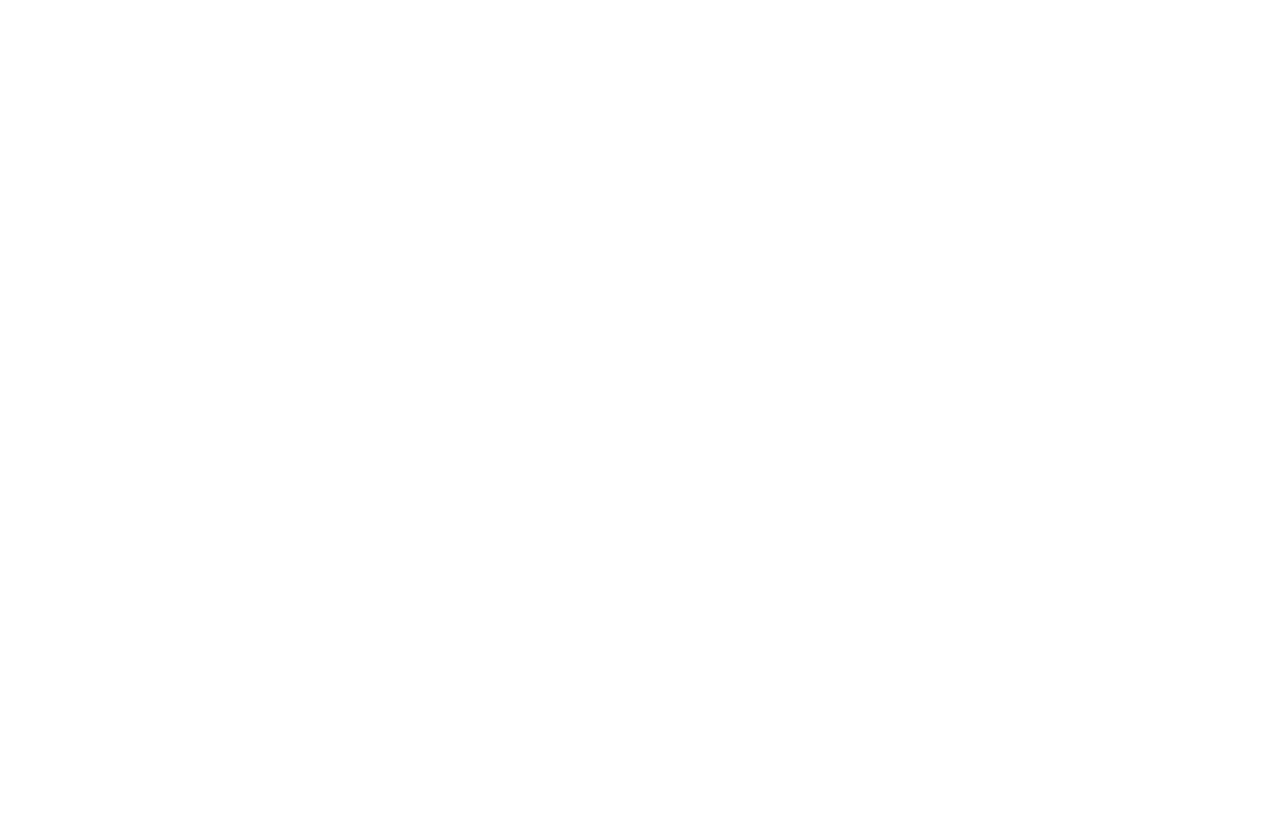
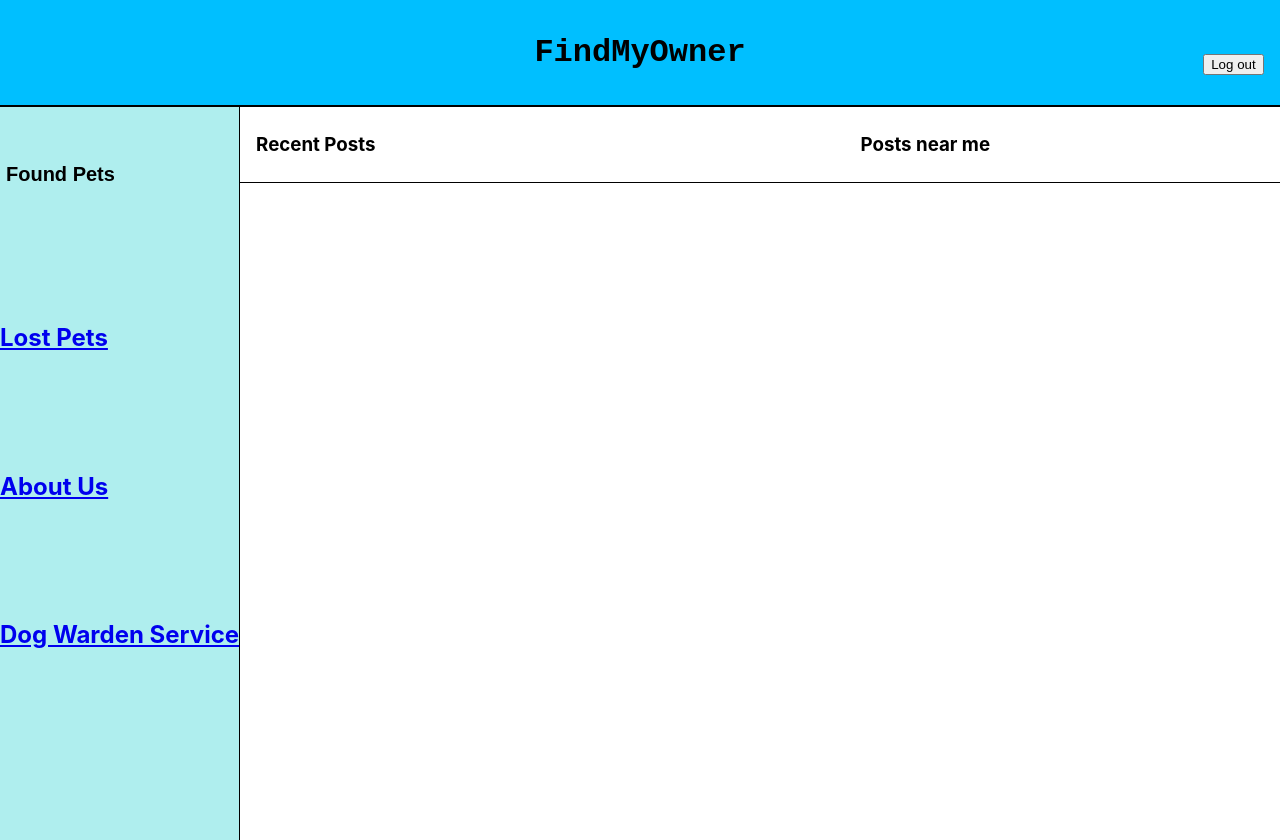
Before and after one commit to c18441084/FinalYearProject, a React (Create React App) app: page /home in a window 1280 px wide. Before the commit this address had no page. Before the commit the page ends 800 px from the top, so only its background shows below. Built offline with nearby package versions, Linux system fonts and the light colour scheme.

Commit message:
Trying to fix login problem

```diff
--- a/src/App.js
+++ b/src/App.js
@@ -4,13 +4,19 @@
 import Homepage from './Components/Homepage/Homepage';
 import Found from './Components/Found/Found';
 import { BrowserRouter, Routes, Route } from 'react-router-dom';
+import { useAuthState } from 'react-firebase-hooks/auth';
+import { auth } from "./firebaseconfig";
 
 function App() {
+
+  //const [user] = useAuthState(auth);
+
   return (
     <div className ='app'>
       <BrowserRouter>
         <Routes>
           <Route path = "/" element = {<Login />} />
+          <Route path = "/home" element = {<Homepage />} />
           <Route path = "/found" element = {<Found />} />
         </Routes>
       </BrowserRouter>
--- a/src/Components/Found/Found.js
+++ b/src/Components/Found/Found.js
@@ -4,7 +4,7 @@
 
     return(
         <div>
-            <h1>Hello</h1>
+            <h1>HelloFuck </h1>
         </div>
     )
 }
--- a/src/Components/Homepage/Homepage.css
+++ b/src/Components/Homepage/Homepage.css
@@ -5,6 +5,26 @@
     border-bottom: 2px solid black;
 }
 
+#Title h1{
+    text-align: center;
+}
+
+#logout{
+    margin-left: 93%;
+    position: absolute;
+    margin-top: -3%;
+}
+
+#found{
+    background-color: paleturquoise;
+    border: none;
+    text-align: center;
+}
+
+#found:hover{
+    background-color: green;
+    box-shadow: 0 12px 16px 0 rgba(0,0,0,0.24),0 17px 50px 0 rgba(0,0,0,0.19);
+}
 
 #sidebar{
     position: absolute;
--- a/src/Components/Homepage/Homepage.js
+++ b/src/Components/Homepage/Homepage.js
@@ -1,18 +1,24 @@
 //import react from "react";
 import './Homepage.css'
+import { logout } from "../../firebaseconfig";
 
 export default function Homepage(){
+
+    function found(){
+        window.location = "/found";
+    }
 
     return(
         <div>
             <title>FindMyOwner</title>
             <div id = "Title">
                 <h1>FindMyOwner</h1>
+                <button id = "logout" onClick = {logout} >Log out</button>
             </div>
             <div id = "sidebar">
-                <a href = "#">
+                <button id = "found" onClick={found}>
                     <h2>Found Pets</h2>
-                </a>
+                </button>
                 <a href = "#">
                     <h2>Lost Pets</h2>
                 </a>
--- a/src/Components/Login/Login.js
+++ b/src/Components/Login/Login.js
@@ -1,6 +1,6 @@
 import React, { useEffect, useState } from "react";
 import { Link, useNavigate } from "react-router-dom";
-import { auth, signInWithEmailAndPassword, signInWithGoogle } from "../../firebaseconfig";
+import { auth, signInWithEmailAndPassword, signInWithFacebook } from "../../firebaseconfig";
 import { useAuthState } from "react-firebase-hooks/auth";
 import "./Login.css";
 function Login() {
@@ -13,7 +13,7 @@
       // maybe trigger a loading screen
       return;
     }
-    if (user) history.replace("/dashboard");
+    if (user) history("/home");
   }, [user, loading]);
   return (
     <div className="login">
@@ -38,8 +38,8 @@
         >
           Login
         </button>
-        <button className="login__btn login__google" onClick={signInWithGoogle}>
-          Login with Google
+        <button className="login__btn login__google" onClick={signInWithFacebook}>
+          Login with Facebook
         </button>
         <div>
           <Link to="/reset">Forgot Password</Link>
--- a/src/firebaseconfig.js
+++ b/src/firebaseconfig.js
@@ -1,6 +1,7 @@
 import firebase from "firebase/compat/app";
 import "firebase/compat/auth";
 import "firebase/compat/firestore";
+import { signInWithPopup, FacebookAuthProvider, signOut } from "firebase/auth";
 
 // Import the functions you need from the SDKs you need
 import { initializeApp } from "firebase/app";
@@ -24,10 +25,17 @@
 const app = firebase.initializeApp(firebaseConfig);
 const auth = app.auth();
 const db = app.firestore();
-const googleProvider = new firebase.auth.GoogleAuthProvider();
-const signInWithGoogle = async () => {
-  try {
-    const res = await auth.signInWithPopup(googleProvider);
+
+const provider = new FacebookAuthProvider();
+
+provider.setCustomParameters({
+  'display': 'popup'
+});
+
+const signInWithFacebook = async () => {
+  try{
+    const res = await auth.signInWithPopup(provider);
+    console.log(provider);
     const user = res.user;
     const query = await db
       .collection("users")
@@ -37,18 +45,28 @@
       await db.collection("users").add({
         uid: user.uid,
         name: user.displayName,
-        authProvider: "google",
+        authProvider: "facebook",
         email: user.email,
       });
     }
-  } catch (err) {
-    console.error(err);
-    alert(err.message);
+  }
+  catch (error){
+    // Handle Errors here.
+    const errorCode = error.code;
+    const errorMessage = error.message;
+    // The email of the user's account used.
+    const email = error.email;
+    // The AuthCredential type that was used.
+    const credential = FacebookAuthProvider.credentialFromError(error);
+
+    // ..
   }
 };
+
 const signInWithEmailAndPassword = async (email, password) => {
   try {
     await auth.signInWithEmailAndPassword(email, password);
+    console.log(auth);
   } catch (err) {
     console.error(err);
     alert(err.message);
@@ -79,12 +97,16 @@
   }
 };
 const logout = () => {
+  console.log(auth);
   auth.signOut();
+  console.log(auth);
+  //window.location = ("/");
 };
 export {
   auth,
   db,
-  signInWithGoogle,
+  signInWithPopup,
+  signInWithFacebook,
   signInWithEmailAndPassword,
   registerWithEmailAndPassword,
   sendPasswordResetEmail,
```
